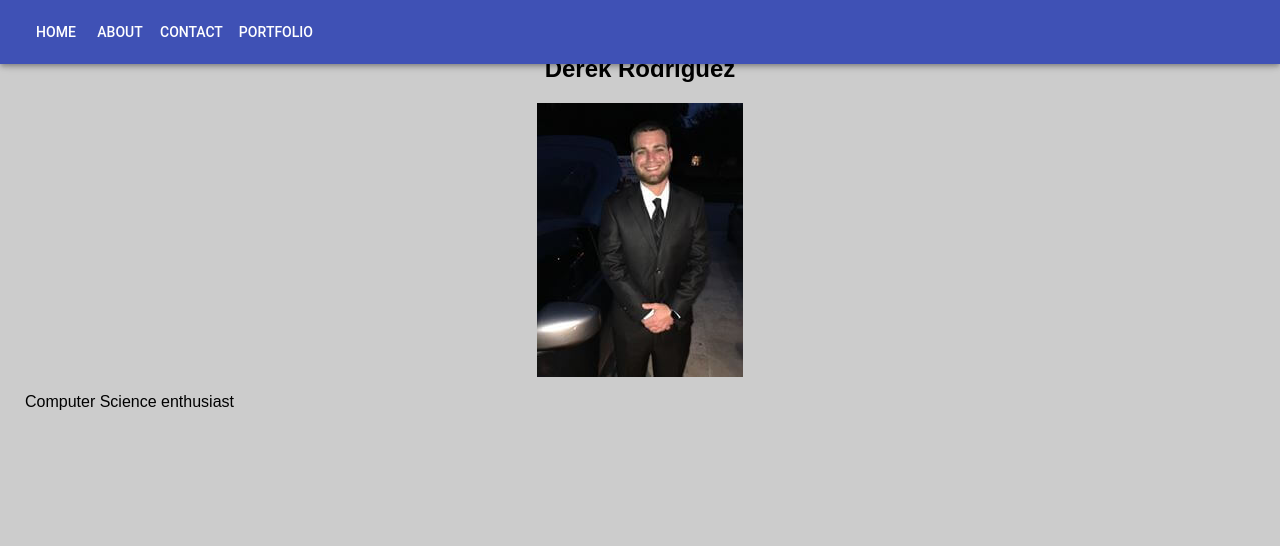
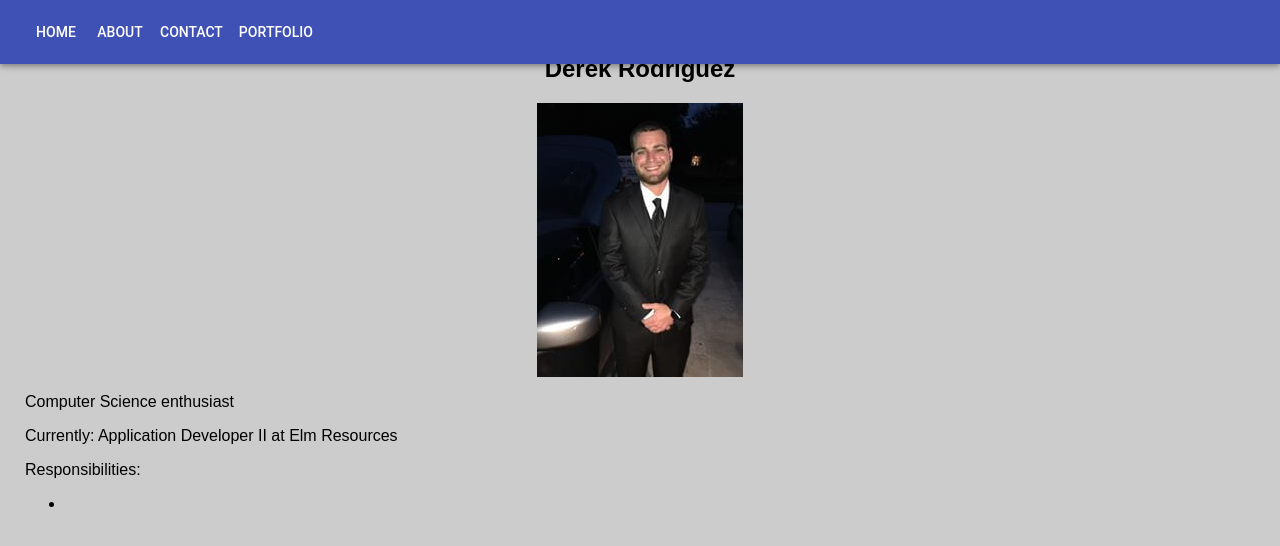
Before and after one commit to drod21/Portfolio, a React (Create React App) app: page /about in a window 1280 px wide. Shown: the top 546 px of the page. Built offline with nearby package versions, Linux system fonts and the light colour scheme.

Commit message:
Update about.js

```diff
--- a/src/views/about.js
+++ b/src/views/about.js
@@ -1,4 +1,4 @@
-import React, { Component } from 'react';
+import React from 'react';
 import Header from './shared/header';
 
 // CSS
@@ -7,22 +7,22 @@ import '../css/about.css'
 // Media
 import picOfMe from '../images/picofme.jpg'
 
-class About extends Component {
-  render() {
+export default function About() {
   return (
     <div className='about-me'>
       <Header/>
       <div className='about-pic'>
         <h2>Derek Rodriguez</h2>
-          <img src={picOfMe} alt='my-pic'/>
+        <img src={ picOfMe } alt='my-pic'/>
       </div>
       <div className='about-container'>
         <p>Computer Science enthusiast</p>
-
+        <p>Currently: Application Developer II at Elm Resources</p>
+        <p>Responsibilities:</p>
+        <ul>
+          <li></li>
+        </ul>
       </div>
     </div>
   );
 }
-}
-
-export default About
```
Lines whose indentation alone changed are shown as unchanged.
